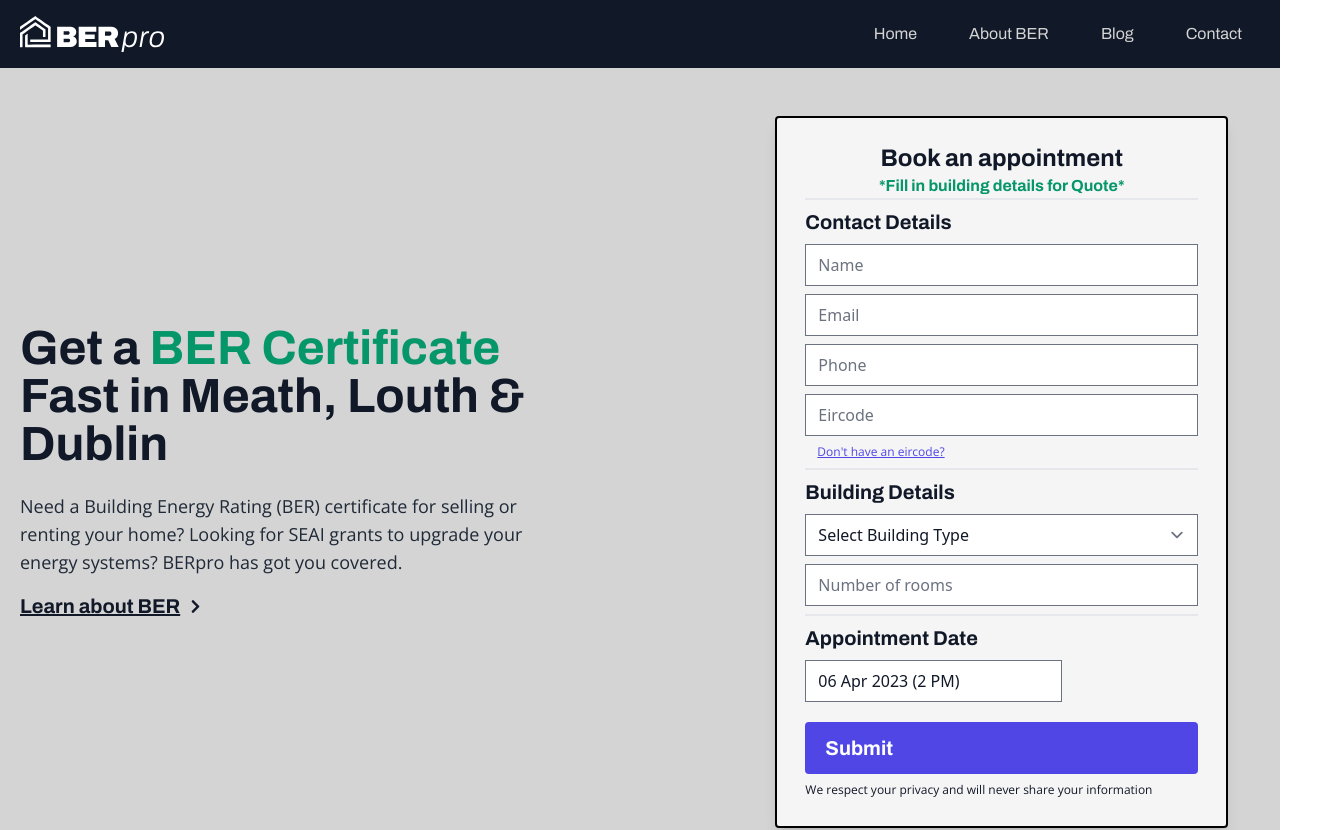
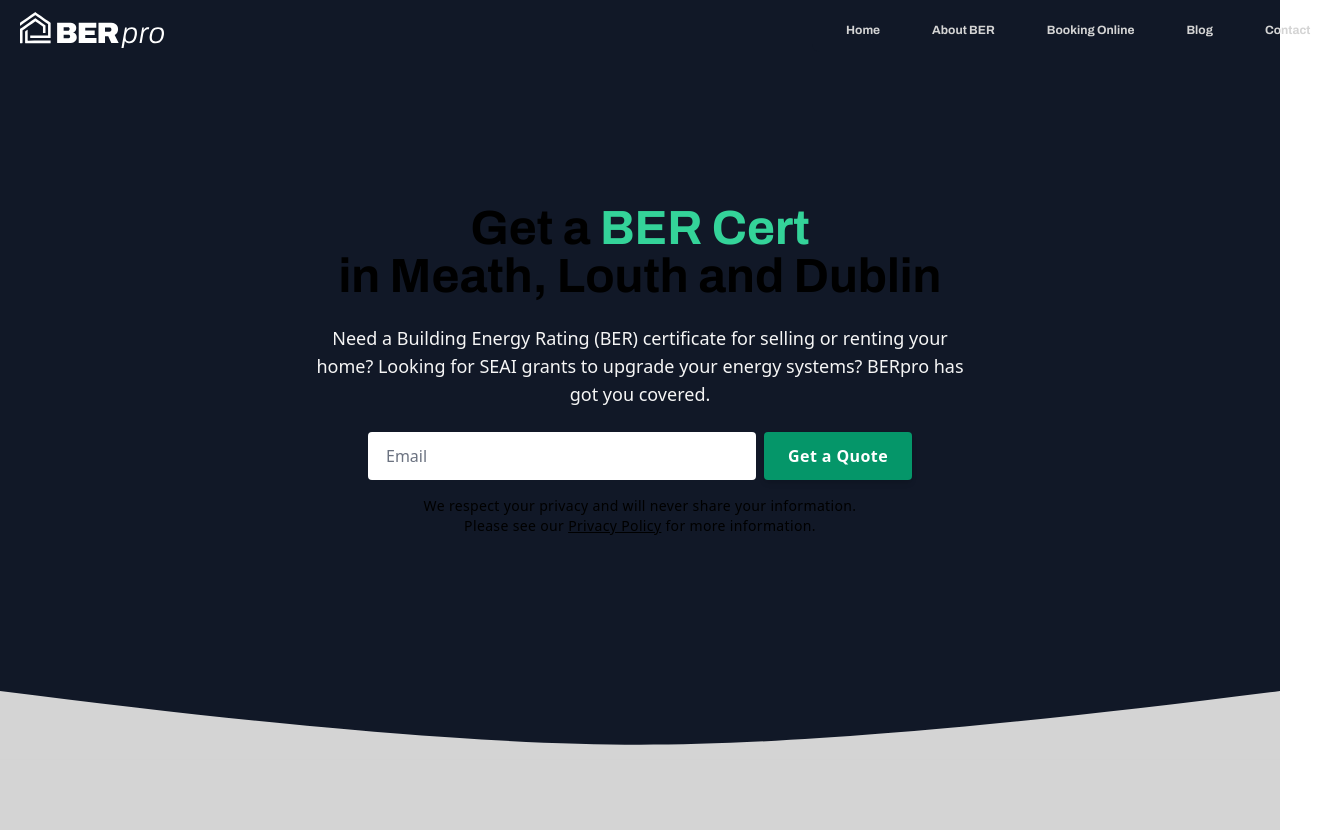
Before and after one commit to murdersnakes/berpro3.0, a Next.js app: page / in a window 1280 px wide. Shown: the top 830 px of the page, 1328 px wide, since content can reach past the window. Built offline with nearby package versions, Linux system fonts and the light colour scheme.

Commit message:
confetti

```diff
--- a/app/components/Benefits.tsx
+++ b/app/components/Benefits.tsx
@@ -4,7 +4,7 @@
 export default function Benefits() {
   return (
     <div className='bg-gray-300 text-[var(--body-color)]'>
-      <div className='cont py-24'>
+      <div className='cont pb-24'>
         <div className='max-w-xl mb-10 md:mx-auto sm:text-center lg:max-w-2xl md:mb-12'>
           <div>
             <p className='inline-block px-3 py-px mb-4 text-xs font-semibold tracking-wider text-indigo-800 uppercase rounded-full bg-teal-accent-400'>
--- a/app/components/Form.tsx
+++ b/app/components/Form.tsx
@@ -1,5 +1,6 @@
 "use client";
 
+import Link from "next/link";
 import React, { useState, useEffect } from "react";
 import ReactDatePicker from "react-datepicker";
 import "react-datepicker/dist/react-datepicker.css";
@@ -70,96 +71,97 @@
     }
   };
 
-  const isDateAvailable = (date) => {
-    const today = new Date();
-    today.setHours(0, 0, 0, 0);
+  // const isDateAvailable = (date) => {
+  //   const today = new Date();
+  //   today.setHours(0, 0, 0, 0);
 
-    // Disallow Sundays and days before today
-    if (date.getDay() === 0 || date < today) {
-      return false;
-    }
+  //   // Disallow Sundays and days before today
+  //   if (date.getDay() === 0 || date < today) {
+  //     return false;
+  //   }
 
-    const bookedSlot = bookedTimeSlots.find(
-      (slot) => slot.date.toDateString() === date.toDateString()
-    );
+  //   const bookedSlot = bookedTimeSlots.find(
+  //     (slot) => slot.date.toDateString() === date.toDateString()
+  //   );
 
-    // If the whole day is booked, exclude that date
-    if (bookedSlot && bookedSlot.isFullDay) {
-      return false;
-    }
+  //   // If the whole day is booked, exclude that date
+  //   if (bookedSlot && bookedSlot.isFullDay) {
+  //     return false;
+  //   }
 
-    // If the date is not in the bookedTimeSlots array or if it's not a full-day booking, the date is available
-    return true;
-  };
+  //   // If the date is not in the bookedTimeSlots array or if it's not a full-day booking, the date is available
+  //   return true;
+  // };
 
-  const isTimeAvailable = (date) => {
-    const bookedSlot = bookedTimeSlots.find(
-      (slot) => slot.date.toDateString() === date.toDateString()
-    );
+  // const isTimeAvailable = (date) => {
+  //   const bookedSlot = bookedTimeSlots.find(
+  //     (slot) => slot.date.toDateString() === date.toDateString()
+  //   );
 
-    // If the whole day is booked, exclude all times for that day
-    if (bookedSlot && bookedSlot.isFullDay) {
-      return false;
-    }
+  //   // If the whole day is booked, exclude all times for that day
+  //   if (bookedSlot && bookedSlot.isFullDay) {
+  //     return false;
+  //   }
 
-    // If specific time slots are booked, exclude those times
-    if (bookedSlot) {
-      return !bookedSlot.time.some(
-        (time) =>
-          time.getHours() === date.getHours() &&
-          time.getMinutes() === date.getMinutes()
-      );
-    }
+  //   // If specific time slots are booked, exclude those times
+  //   if (bookedSlot) {
+  //     return !bookedSlot.time.some(
+  //       (time) =>
+  //         time.getHours() === date.getHours() &&
+  //         time.getMinutes() === date.getMinutes()
+  //     );
+  //   }
 
-    // If the date is not in the bookedTimeSlots array, all times are available
-    return true;
-  };
+  //   // If the date is not in the bookedTimeSlots array, all times are available
+  //   return true;
+  // };
 
-  const getMinTime = (date) => {
-    const now = new Date();
-    if (
-      date.getDate() === now.getDate() &&
-      date.getMonth() === now.getMonth() &&
-      date.getFullYear() === now.getFullYear()
-    ) {
-      return new Date(
-        now.getFullYear(),
-        now.getMonth(),
-        now.getDate(),
-        now.getHours(),
-        now.getMinutes()
-      );
-    } else {
-      return new Date(0, 0, 0, 8, 0); // 8 AM
-    }
-  };
+  // const getMinTime = (date) => {
+  //   const now = new Date();
+  //   if (
+  //     date.getDate() === now.getDate() &&
+  //     date.getMonth() === now.getMonth() &&
+  //     date.getFullYear() === now.getFullYear()
+  //   ) {
+  //     return new Date(
+  //       now.getFullYear(),
+  //       now.getMonth(),
+  //       now.getDate(),
+  //       now.getHours(),
+  //       now.getMinutes()
+  //     );
+  //   } else {
+  //     return new Date(0, 0, 0, 8, 0); // 8 AM
+  //   }
+  // };
 
-  const calculatePrice = (buildingType, numRooms) => {
-    const basePrice = buildingPrice;
-    const roomPrice = 40;
-    return basePrice[buildingType] + numRooms * roomPrice;
-  };
+  // const calculatePrice = (buildingType, numRooms) => {
+  //   const basePrice = buildingPrice;
+  //   const roomPrice = 40;
+  //   return basePrice[buildingType] + numRooms * roomPrice;
+  // };
 
   return (
-    <div className='w-full text-[var(--body-color)] border-2 border-black bg-neutral-100 rounded shadow-lg'>
-
+    <div className='max-w-2xl mx-auto text-[var(--body-color)] border-2 border-black bg-neutral-100 rounded shadow-lg'>
       <h2 className='text-center h3 pt-6'>Book an appointment</h2>
-        <p className='h4 text-base text-center text-emerald-600'>
+      {/* <p className='h4 text-base text-center text-emerald-600'>
         *Fill in building details for Quote*
-        </p>
-        {buildingType && numRooms && (
+      </p> */}
+      {/* {buildingType && numRooms && (
         <div className='flex items-center justify-center p1 gap-2 bg-emerald-600 text-white'>
           <h4 className='font-bold'>Quote</h4>
           <p>€{price}</p>
         </div>
-        )}
+      )} */}
       <form
         onSubmit={handleSubmit}
         method='POST'
         className='form w-full flex flex-col gap-2 pb-7 px-7'
       >
-          <span className='h4 border-t-2 pt-2'>Contact Details</span>
+        <span className='h4 border-t-2 pt-4'>Contact Details</span>
+        <div className='flex gap-2'>
           <input
+            className='w-full'
             placeholder='Name'
             required
             type='text'
@@ -168,6 +170,7 @@
             autoComplete='name'
           />
           <input
+            className='w-full'
             placeholder='Email'
             required
             type='email'
@@ -175,8 +178,11 @@
             onChange={(e) => setEmail(e.target.value)}
             autoComplete='email'
           />
+        </div>
 
+        <div className='flex gap-2'>
           <input
+            className='w-full'
             placeholder='Phone'
             required
             type='tel'
@@ -186,24 +192,28 @@
           />
 
           <input
+            className='w-full'
             placeholder='Eircode'
             type='text'
             value={eircode}
             onChange={(e) => setEircode(e.target.value)}
             autoComplete='postal-code'
           />
+        </div>
 
         <button
           type='button'
           onClick={() => setShowAddressSection(!showAddressSection)}
-            className='underline text-[var(--primary-color)] text-left ml-3 p4'
+          className='underline text-[var(--primary-color)] text-left ml-3 p4 mb-4'
         >
           Don&apos;t have an eircode?
         </button>
 
         {showAddressSection && (
           <>
+            <div className='flex gap-2'>
               <input
+                className='w-full'
                 placeholder='Address Line 1'
                 required
                 type='text'
@@ -211,12 +221,17 @@
                 onChange={(e) => setAddressLine1(e.target.value)}
               />
               <input
+                className='w-full'
                 placeholder='Address Line 2'
                 type='text'
                 value={addressLine2}
                 onChange={(e) => setAddressLine2(e.target.value)}
               />
+            </div>
+
+            <div className='flex gap-2 '>
               <input
+                className='w-full'
                 placeholder='City'
                 required
                 type='text'
@@ -224,22 +239,26 @@
                 onChange={(e) => setCity(e.target.value)}
               />
               <input
+                className='w-full'
                 placeholder='County'
                 required
                 type='text'
                 value={county}
                 onChange={(e) => setCounty(e.target.value)}
               />
+            </div>
           </>
         )}
 
-          <span className='h4 border-t-2 pt-2'>Building Details</span>
+        <span className='h4 border-t-2 pt-4'>Building Details</span>
+        <div className='flex gap-2 mb-4'>
           <select
+            className='w-full'
             required
             value={buildingType}
             onChange={(e) => {
               setBuildingType(e.target.value);
-              setPrice(calculatePrice(e.target.value, numRooms));
+              // setPrice(calculatePrice(e.target.value, numRooms));
             }}
           >
             <option value=''>Select Building Type</option>
@@ -255,6 +274,7 @@
             <option value='townhouse'>Townhouse</option>
           </select>
           <input
+            className='w-full'
             placeholder='Number of rooms'
             required
             type='number'
@@ -263,20 +283,24 @@
             value={numRooms}
             onChange={(e) => {
               setNumRooms(e.target.value);
-              setPrice(calculatePrice(buildingType, e.target.value));
+              // setPrice(calculatePrice(buildingType, e.target.value));
             }}
           />
-          <span className='h4 border-t-2 pt-2'>Appointment Date</span>
+        </div>
+
+        <span className='h4 border-t-2 pt-4'>Appointment Date</span>
         <ReactDatePicker
+          className='w-full mb-4'
           selected={dateTime}
           onChange={(date) => setDateTime(date)}
           showTimeSelect
           dateFormat='dd MMM yyyy (h aa)'
           timeIntervals={60}
-            filterDate={isDateAvailable}
-            filterTime={isTimeAvailable}
+          // filterDate={isDateAvailable}
+          // filterTime={isTimeAvailable}
           minDate={new Date()} // Set the minimum date to today
-            minTime={getMinTime(dateTime)} // Set the minimum time based on the selected date
+          // minTime={getMinTime(dateTime)} // Set the minimum time based on the selected date
+          minTime={new Date(0, 0, 0, 8, 0)} // Set minimum time to 8 AM
           maxTime={new Date(0, 0, 0, 20, 0)} // Set maximum time to 8 PM
           placeholderText='Select a date and time'
           withPortal
@@ -301,11 +325,12 @@
             {successMessage}
           </p>
         )}
-          <p className='p4'>
-            We respect your privacy and will never share your information
+        <p className='p3'>
+          We respect your privacy and will never share your information. Please
+          see our <Link className="link" href='/privacy-policy'>Privacy Policy</Link> for more
+          information.
         </p>
       </form>
-
     </div>
   );
 }
--- a/app/components/Hero.tsx
+++ b/app/components/Hero.tsx
@@ -1,34 +1,150 @@
-import Image from "next/image";
+"use client";
+
 import Link from "next/link";
-import React from "react";
-import hero from "../../public/hero.webp";
-import seaiLogo from "../../public/seai_logo.svg";
-import { FaChevronRight } from "react-icons/fa";
-import Form from "./Form";
+import React, { useState } from "react";
+import { FaSpinner, FaCheck, FaTimes } from "react-icons/fa";
+
+import Confetti from "react-confetti";
 
 export default function Hero() {
+  const [email, setEmail] = useState("");
+  const [successMessage, setSuccessMessage] = useState("");
+  const [isLoading, setIsLoading] = useState(false);
+  const [isSuccess, setIsSuccess] = useState(null);
+  const [numberOfPieces, setNumberOfPieces] = useState(0);
+
+  const handleSubmit = async (e) => {
+    e.preventDefault();
+    console.log(email);
+    setIsLoading(true);
+    setIsSuccess(null);
+
+    const response = await fetch("/api/quote", {
+      method: "POST",
+      headers: {
+        "Content-Type": "application/json",
+      },
+      body: JSON.stringify({
+        email,
+      }),
+    });
+
+    if (response.ok) {
+      setIsLoading(false);
+      setIsSuccess(true);
+      setSuccessMessage("Email sent 🚀 - We will be in touch asap.");
+      setNumberOfPieces(200);
+      setTimeout(() => {
+        setNumberOfPieces(0);
+      }, 3000);
+    } else {
+      setIsLoading(false);
+      setIsSuccess(false);
+      setSuccessMessage("Error sending message ❌ - Please try again later.");
+    }
+  };
+
+  const renderButtonIcon = () => {
+    if (isLoading) {
+      return <FaSpinner className='animate-spin' />;
+    } else if (isSuccess === true) {
+      return <FaCheck />;
+    } else if (isSuccess === false) {
+      return <FaTimes />;
+    }
+  };
+
+  const renderConfetti = () => {
+    if (isSuccess === true) {
+      return (
+        <Confetti
+          colors={[
+            "#6ee7b7",
+            "#34d399",
+            "#059669",
+            "#065f46",
+            "#a5b4fc",
+            "#6366f1",
+            "#4338ca",
+          ]}
+          height={800}
+          numberOfPieces={numberOfPieces}
+          gravity={0.1}
+          initialVelocityY={20}
+        />
+      );
+    }
+  };
+
   return (
-    <div>
-      <div className='overflow-hidden bg-[var(--text-color)] text-[var(--body-color)]'>
-        <div className='cont py-12'>
-          <div className='flex flex-col items-center justify-between xl:flex-row'>
-            <div className='w-full max-w-xl mb-12 xl:pr-16 xl:mb-0 xl:w-7/12'>
-              <h2 className='max-w-lg mb-6 h1'>
-                Get a <span className='text-emerald-600'>BER Certificate </span>
-                <span>Fast</span>{" "}in
-                Meath, Louth &amp; Dublin
-              </h2>
-              <p className='max-w-xl mb-4 p1 text-gray-800 '>
-                Need a Building Energy Rating (BER) certificate for selling or
-                renting your home? Looking for SEAI grants to upgrade your
-                energy systems? BERpro has got you covered.
+    <div className='-z-50'>
+      {renderConfetti()}
+      <div className='relative bg-[var(--body-color)]'>
+        <div className='absolute inset-x-0 bottom-0'>
+          <svg
+            viewBox='0 0 224 12'
+            fill='currentColor'
+            className='w-full -mb-1 text-neutral-300 -z-40'
+            preserveAspectRatio='none'
+          >
+            <path d='M0,0 C48.8902582,6.27314026 86.2235915,9.40971039 112,9.40971039 C137.776408,9.40971039 175.109742,6.27314026 224,0 L224,12.0441132 L0,12.0441132 L0,0 Z' />
+          </svg>
+        </div>
+        <div className='cont py-36'>
+          <div className='relative max-w-2xl sm:mx-auto sm:max-w-xl md:max-w-2xl sm:text-center'>
+            <h1 className=' mb-6 h1'>
+              Get a <span className='text-emerald-400'>BER Cert</span>
+              <span className='inline-block text-deep-purple-accent-400'>
+                in Meath, Louth and Dublin
+              </span>
+            </h1>
+            <p className='mb-6 text-base text-neutral-100 md:text-lg'>
+              Need a Building Energy Rating (BER) certificate for selling or
+              renting your home? Looking for SEAI grants to upgrade your energy
+              systems? BERpro has got you covered.
+            </p>
+            <form
+              onSubmit={handleSubmit}
+              className='flex flex-col items-center w-full mb-4 md:flex-row md:px-16'
+            >
+              <input
+                autoComplete='email'
+                placeholder='Email'
+                required
+                type='email'
+                value={email}
+                onChange={(e) => setEmail(e.target.value)}
+                className='flex-grow w-full h-12 px-4 mb-3 text-white transition duration-200 border-2 border-transparent rounded appearance-none md:mr-2 md:mb-0 bg-deep-purple-900 focus:border-teal-accent-700 focus:outline-none focus:shadow-outline'
+              />
+              <button
+                type='submit'
+                className='gap-2 inline-flex whitespace-nowrap items-center justify-center w-full h-12 px-6 font-semibold tracking-wide text-white transition duration-200 rounded shadow-md md:w-auto hover:text-deep-purple-900 bg-emerald-600 hover:bg-emerald-700 focus:shadow-outline focus:outline-none'
+              >
+                Get a Quote
+                {renderButtonIcon()}
+              </button>
+            </form>
+            <div className='relative'>
+              <p className='max-w-md pb-3 mb-10 text-xs tracking-wide neutral-100 sm:text-sm sm:mx-auto md:mb-16'>
+                We respect your privacy and will never share your information.
+                Please see our{" "}
+                <Link className='link' href='/privacy-policy'>
+                  Privacy Policy
+                </Link>{" "}
+                for more information.
               </p>
-			  <Link href="/about-ber" className="group flex items-center gap-2 link h4 hover:text-[var(--primary-color)]">Learn about BER <FaChevronRight className="group-hover:translate-x-2" size={15}/></Link>
-            </div>
-            <div className='w-full max-w-xl xl:px-8 xl:w-5/12'>
-              <div className='relative'>
-                <Form />
-              </div>
+              {successMessage && (
+                <p
+                  className={`absolute w-full top-full left-1/2 -translate-x-1/2 px-4 py-2 mb-2 rounded shadow ${
+                    successMessage ===
+                    "Email sent 🚀 - We will be in touch asap."
+                      ? "bg-emerald-600"
+                      : "bg-rose-600"
+                  }`}
+                >
+                  {successMessage}
+                </p>
+              )}
             </div>
           </div>
         </div>
--- a/app/components/Navbar.tsx
+++ b/app/components/Navbar.tsx
@@ -23,6 +23,11 @@
     name: "About BER",
     link: "/about-ber",
     icon: <FaSortAmountUpAlt />,
+  },
+  {
+    name: "Booking Online",
+    link: "/booking-online",
+    icon: <FaBars />,
   },
   {
     name: "Blog",
@@ -96,7 +101,7 @@
                   href={link.link}
                   aria-label={link.name}
                   title={link.name}
-                  className='flex px-4 py-2 items-center gap-1 font-head rounded hover:bg-[var(--text-color)] border-2 border-transparent hover:border-black hover:text-black transition-all'
+                  className='flex px-4 whitespace-nowrap py-2 items-center gap-1 h4 text-xs rounded hover:bg-[var(--text-color)] border-2 border-transparent hover:border-black hover:text-black transition-all'
                   onClick={() => setIsOpen(false)}
                 >
                   {link.name}
--- a/app/components/Pain.tsx
+++ b/app/components/Pain.tsx
@@ -6,7 +6,7 @@
 
 export default function Pain() {
   return (
-    <div>
+    <section id="pain-section">
       <div className=''>
         <div className='pt-24 pb-12 bg-[var(--text-color)] text-[var(--body-color)]'>
           <div className=' cont  grid grid-cols-1 lg:grid-cols-2 gap-12 items-center '>
@@ -58,6 +58,6 @@
           </div>
         </div>
       </div>
-    </div>
+    </section>
   );
 }
--- a/package.json
+++ b/package.json
@@ -19,6 +19,7 @@
     "next": "13.2.4",
     "nodemailer": "^6.9.1",
     "react": "18.2.0",
+    "react-confetti": "^6.1.0",
     "react-datepicker": "^4.11.0",
     "react-dom": "18.2.0",
     "react-icons": "^4.8.0"
```
Also changed, not shown: app/api/quote/route.tsx (added, +45 -0 lines), app/booking-online/page.tsx (added, +12 -0 lines), app/components/CTA.tsx (+7 -7 lines), app/components/Footer.tsx (+45 -39 lines), 1 other file (tests, documents, lock files or other folders). Lines whose indentation alone changed are shown as unchanged.
